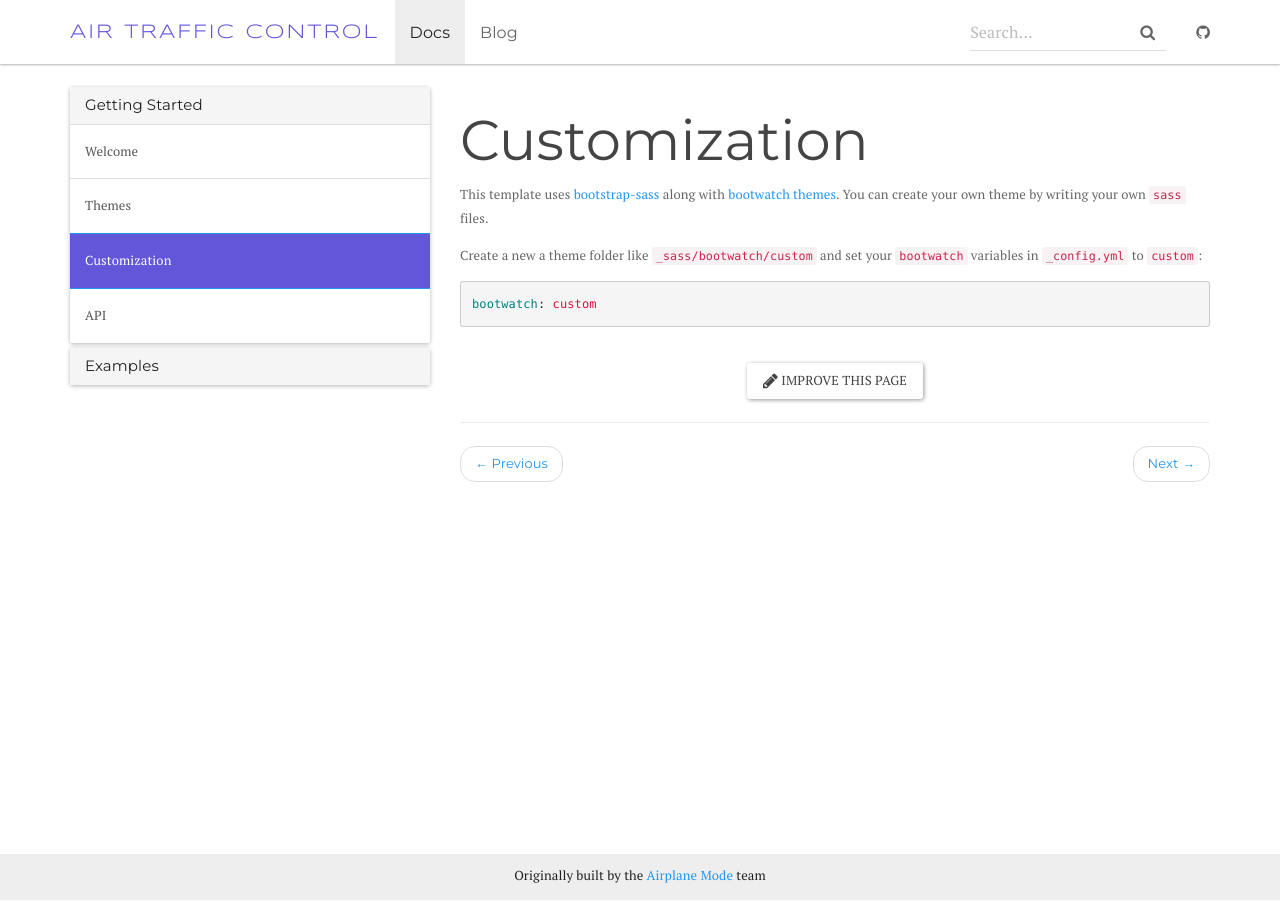
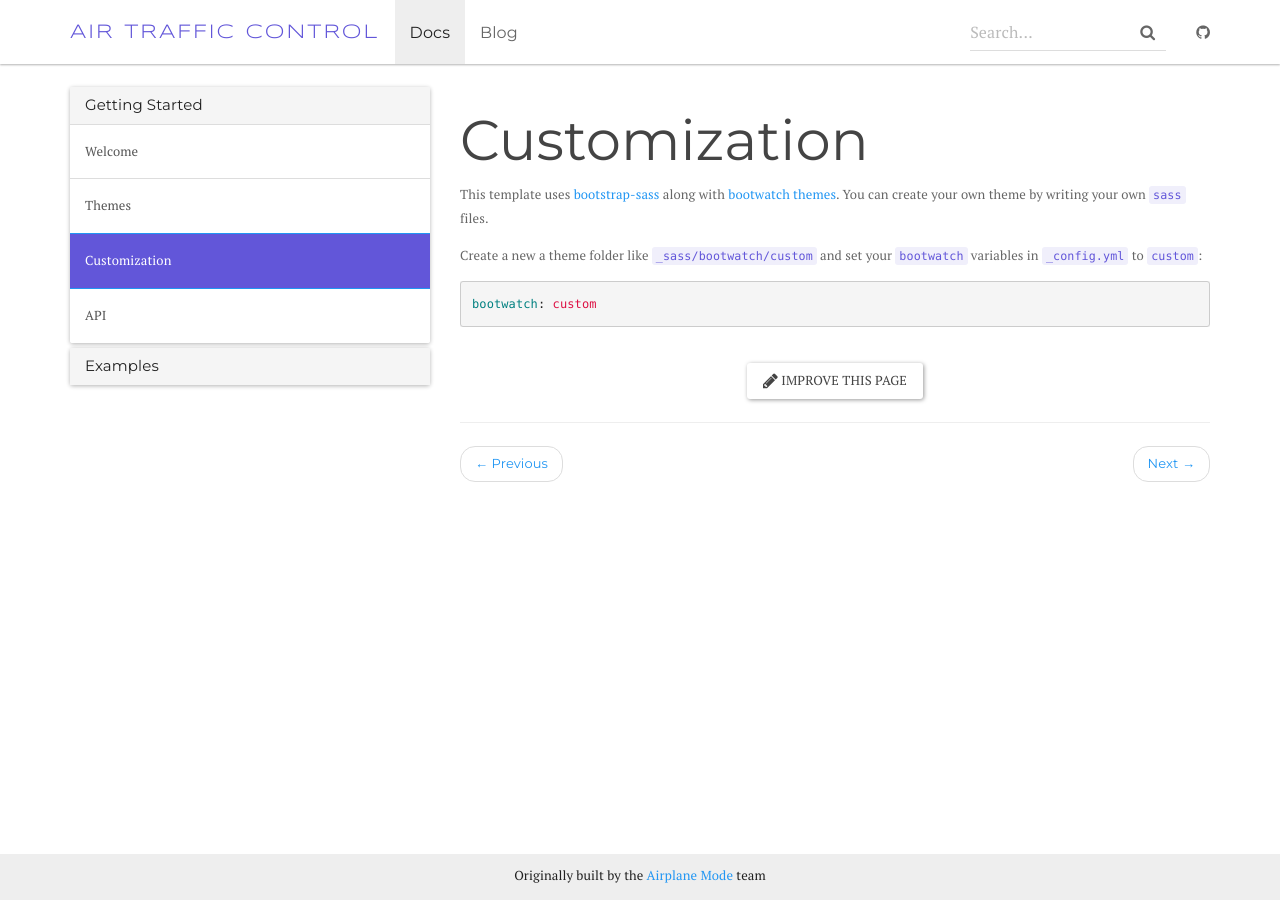
Before and after one commit to airplane-mode/air-traffic-control, a Jekyll site: the page built from docs/_docs/customization.md, in a window 1280 px wide. Built offline with Jekyll 4.4.1, drawn with Linux system fonts in a browser that asks for light colours; nearby versions of some CDN libraries.

Commit message:
AM colors for code highlighting

```diff
--- a/docs/css/main.scss
+++ b/docs/css/main.scss
@@ -38,6 +38,11 @@ h1, h2, h3, h4 {
 
 li > a {
   font-family: "Montserrat" !important;
+}
+
+code {
+  color: #6256d9;
+  background-color: #f0effb;
 }
 
 .navbar-brand{
```
